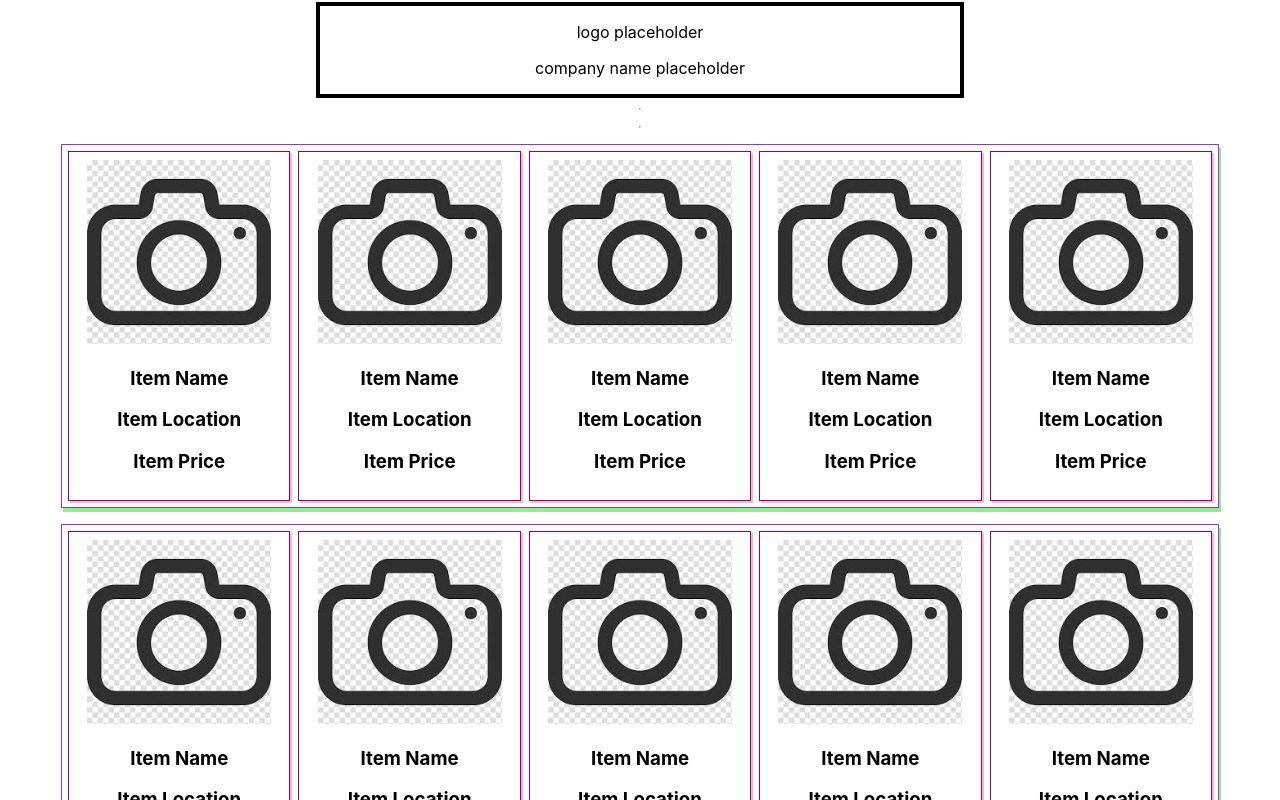
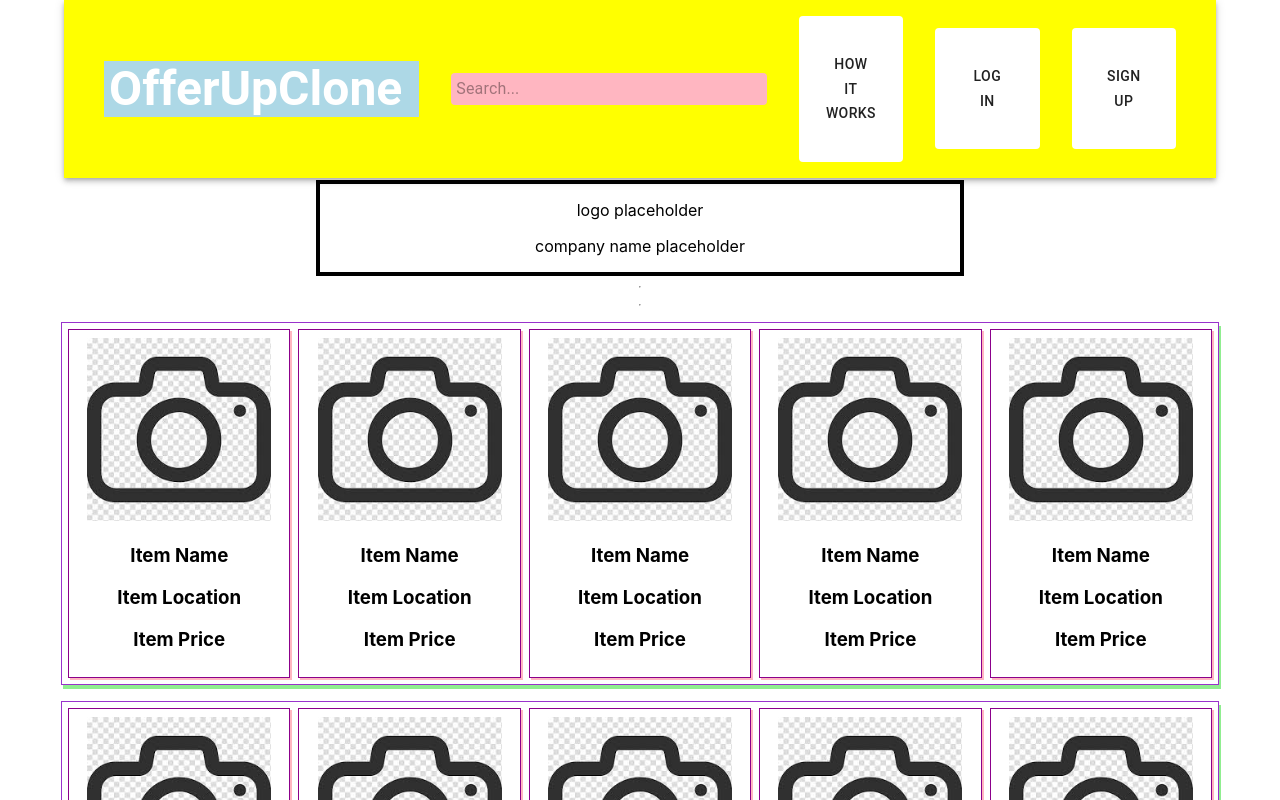
Before and after one commit to ChrisNavoczynski/Adams-OfferUp, a React (Create React App) app in the folder client/: page / in a window 1280 px wide. Shown: the top 800 px of the page. Built offline with nearby package versions, Linux system fonts and the light colour scheme.

Commit message:
started Header

```diff
--- a/client/package.json
+++ b/client/package.json
@@ -4,6 +4,7 @@
   "private": true,
   "dependencies": {
     "@material-ui/core": "^4.11.3",
+    "@materials-ui/core": "0.0.27",
     "@testing-library/jest-dom": "^5.11.9",
     "@testing-library/react": "^11.2.3",
     "@testing-library/user-event": "^12.6.2",
--- a/client/src/App.js
+++ b/client/src/App.js
@@ -3,6 +3,7 @@ import React, { Component } from 'react';
 import './App.css';
 import ItemRow from './components/ItemRow/ItemRow';
 import Logo from './components/Logo/Logo';
+import Header from './components/Header/Header';
 import ItemPage from './components/ItemPage/ItemPage';
 import LoginModal from './components/LoginModal/logIn'
 
@@ -10,6 +11,7 @@ class App extends Component {
   render() {
     return (
       <div className="App">
+          <Header/>
           <Logo/>
           <hr/>
           <hr/>
--- /dev/null
+++ b/client/src/components/Header/Header.js
@@ -0,0 +1,62 @@
+import React from "react";
+import {
+    AppBar,
+    Button,
+    InputBase,
+    Toolbar,
+    Typography } from "@material-ui/core";
+import { makeStyles } from "@material-ui/core/styles";
+
+const useStyles = makeStyles((theme) => ({
+    root: {
+        width: '90%',
+        flexGrow: 1
+    },
+    toolbar: {
+        backgroundColor: 'yellow',
+    },
+    title: {
+        backgroundColor: 'lightblue',
+        margin: theme.spacing(2),
+        width: '30%',
+        fontWeight: 'bold',
+        paddingLeft: '5px',
+        textAlign: 'left',
+    },
+    search: {
+        borderRadius: theme.shape.borderRadius,
+        paddingLeft: '5px',
+        textAlign: 'left',
+        margin: theme.spacing(2),
+        width: '30%',
+        backgroundColor: 'lightpink',
+    },
+    sideButton: {
+        width: '10%',
+        backgroundColor: 'white',
+        margin: theme.spacing(2),
+    },
+
+}));
+
+export default function Header() {
+    const classes = useStyles();
+    return (
+        <div className={classes.root}>
+            <AppBar position="static" >
+                <Toolbar className={classes.toolbar}>
+                    {/** placeholder for Logo */}
+                    <Typography className={classes.title} variant="h3">
+                        OfferUpClone
+                    </Typography>
+                    <div className={classes.search}>
+                        <InputBase placeholder="Search..." />
+                    </div>
+                    <Button className={classes.sideButton}>How it Works</Button>
+                    <Button className={classes.sideButton}>Log In</Button>
+                    <Button className={classes.sideButton}>Sign Up</Button>
+                </Toolbar>
+            </AppBar>
+        </div>
+    )
+}
```
Also changed, not shown: 1 other file (tests, documents, lock files or other folders).
